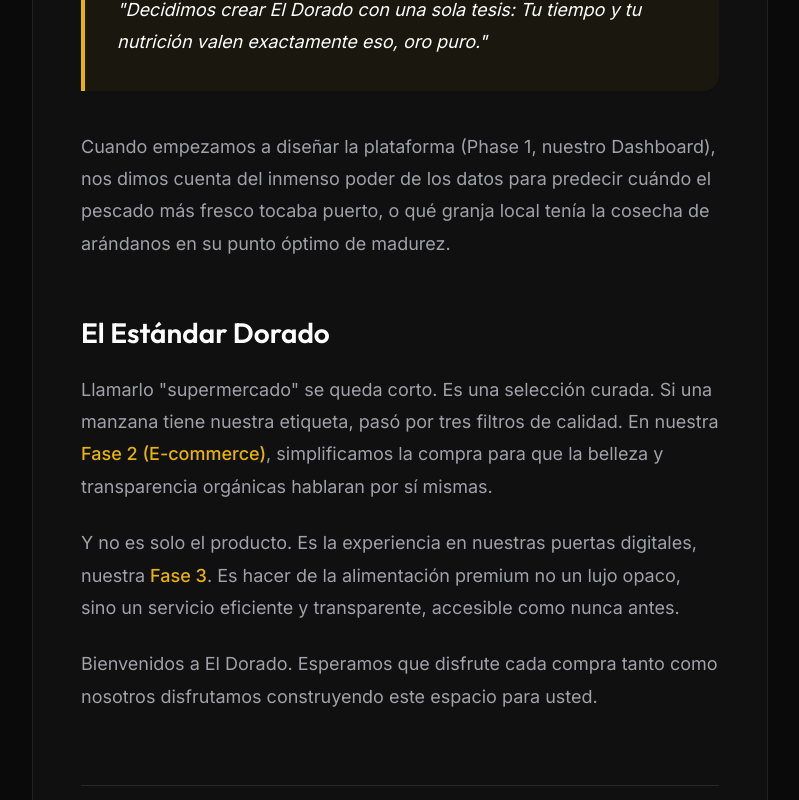
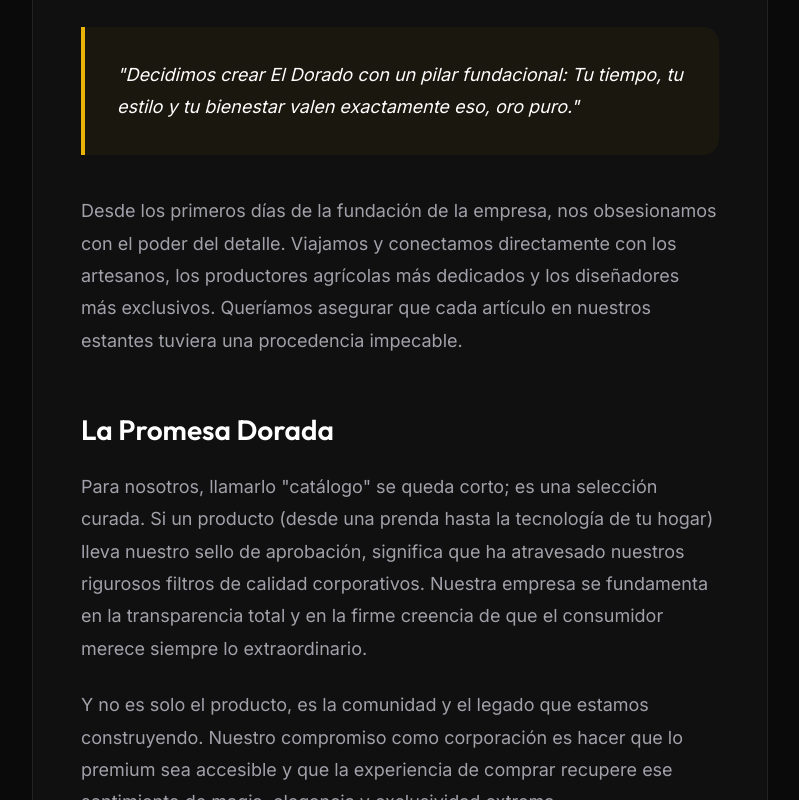
Before and after one commit to simonB3215/proyecto-3, a React (Vite) app: page /blog in a window 1280 px wide. Shown: the part 560-1360 px from the top of the page, without its empty margins (240-1039 px from the left). Built offline with nearby package versions, Linux system fonts and the light colour scheme.

Commit message:
Actualizado el texto del blog enfocado en la fundación corporativa

```diff
--- a/src/pages/Blog.jsx
+++ b/src/pages/Blog.jsx
@@ -30,7 +30,7 @@
             gap: '1.5rem'
           }}>
             <p>
-              Todos tenemos ese recuerdo: largas filas, productos que no inspiran confianza, y una experiencia que drena energía en lugar de revitalizarnos. Ir al supermercado solía ser una tarea tediosa, algo que *debíamos* hacer.
+              Todos tenemos ese recuerdo: buscar la excelencia y conformarnos con lo ordinario. Hace varios años, decidimos que esta narrativa debía cambiar. El Dorado no nació solo como un supermercado comercial, sino como un proyecto de pasión, impulsado por una misión clara: redefinir el estándar de calidad en la industria del retail.
             </p>
 
             <div style={{
@@ -42,25 +42,25 @@
               color: 'var(--text-primary)',
               margin: '1rem 0'
             }}>
-              "Decidimos crear El Dorado con una sola tesis: Tu tiempo y tu nutrición valen exactamente eso, oro puro."
+              "Decidimos crear El Dorado con un pilar fundacional: Tu tiempo, tu estilo y tu bienestar valen exactamente eso, oro puro."
             </div>
 
             <p>
-              Cuando empezamos a diseñar la plataforma (Phase 1, nuestro Dashboard), nos dimos cuenta del inmenso poder de los datos para predecir cuándo el pescado más fresco tocaba puerto, o qué granja local tenía la cosecha de arándanos en su punto óptimo de madurez.
+              Desde los primeros días de la fundación de la empresa, nos obsesionamos con el poder del detalle. Viajamos y conectamos directamente con los artesanos, los productores agrícolas más dedicados y los diseñadores más exclusivos. Queríamos asegurar que cada artículo en nuestros estantes tuviera una procedencia impecable.
             </p>
 
-            <h3 className="heading-md" style={{ color: 'var(--text-primary)', marginTop: '2rem' }}>El Estándar Dorado</h3>
+            <h3 className="heading-md" style={{ color: 'var(--text-primary)', marginTop: '2rem' }}>La Promesa Dorada</h3>
 
             <p>
-              Llamarlo "supermercado" se queda corto. Es una selección curada. Si una manzana tiene nuestra etiqueta, pasó por tres filtros de calidad. En nuestra <span style={{ color: 'var(--gold-main)', fontWeight: 500 }}>Fase 2 (E-commerce)</span>, simplificamos la compra para que la belleza y transparencia orgánicas hablaran por sí mismas.
+              Para nosotros, llamarlo "catálogo" se queda corto; es una selección curada. Si un producto (desde una prenda hasta la tecnología de tu hogar) lleva nuestro sello de aprobación, significa que ha atravesado nuestros rigurosos filtros de calidad corporativos. Nuestra empresa se fundamenta en la transparencia total y en la firme creencia de que el consumidor merece siempre lo extraordinario.
             </p>
 
             <p>
-              Y no es solo el producto. Es la experiencia en nuestras puertas digitales, nuestra <span style={{ color: 'var(--gold-main)', fontWeight: 500 }}>Fase 3</span>. Es hacer de la alimentación premium no un lujo opaco, sino un servicio eficiente y transparente, accesible como nunca antes.
+              Y no es solo el producto, es la comunidad y el legado que estamos construyendo. Nuestro compromiso como corporación es hacer que lo premium sea accesible y que la experiencia de comprar recupere ese sentimiento de magia, elegancia y exclusividad extrema.
             </p>
 
             <p>
-              Bienvenidos a El Dorado. Esperamos que disfrute cada compra tanto como nosotros disfrutamos construyendo este espacio para usted.
+              Bienvenidos a la nueva era del retail. Esperamos que disfrute cada aspecto de El Dorado tanto como nosotros hemos disfrutado forjando sus bases para usted.
             </p>
 
             <div style={{ marginTop: '3rem', paddingTop: '2rem', borderTop: '1px solid var(--border-subtle)', display: 'flex', alignItems: 'center', gap: '1rem' }}>
```
